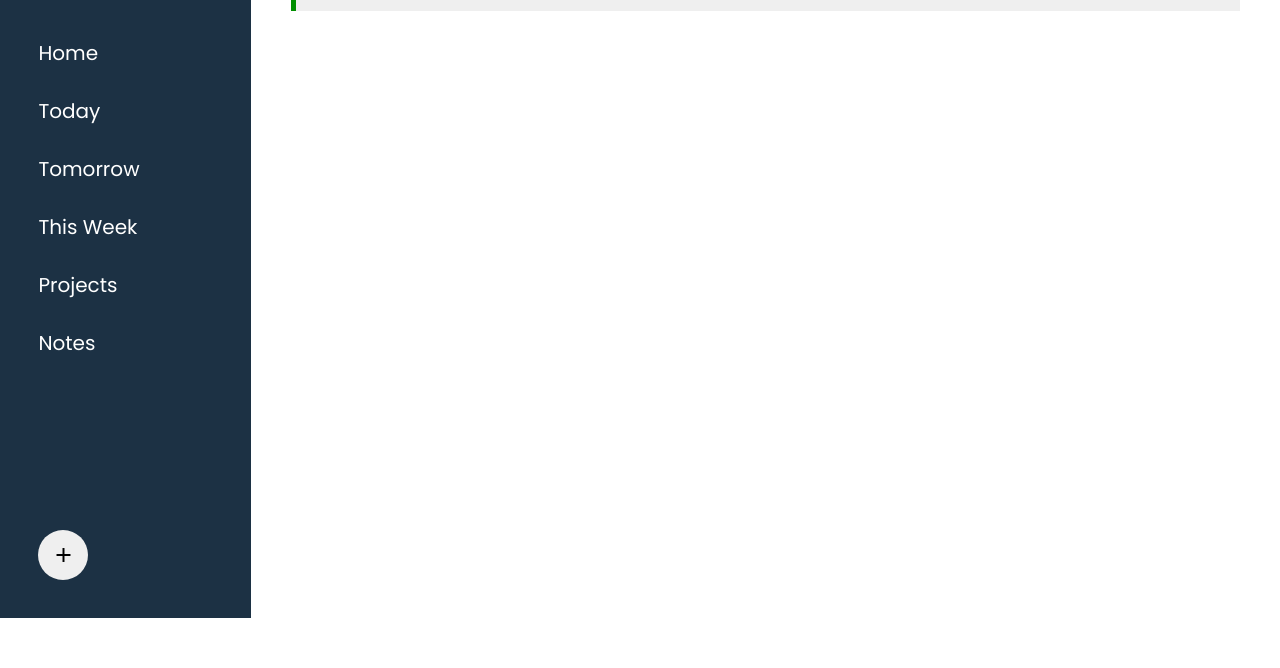
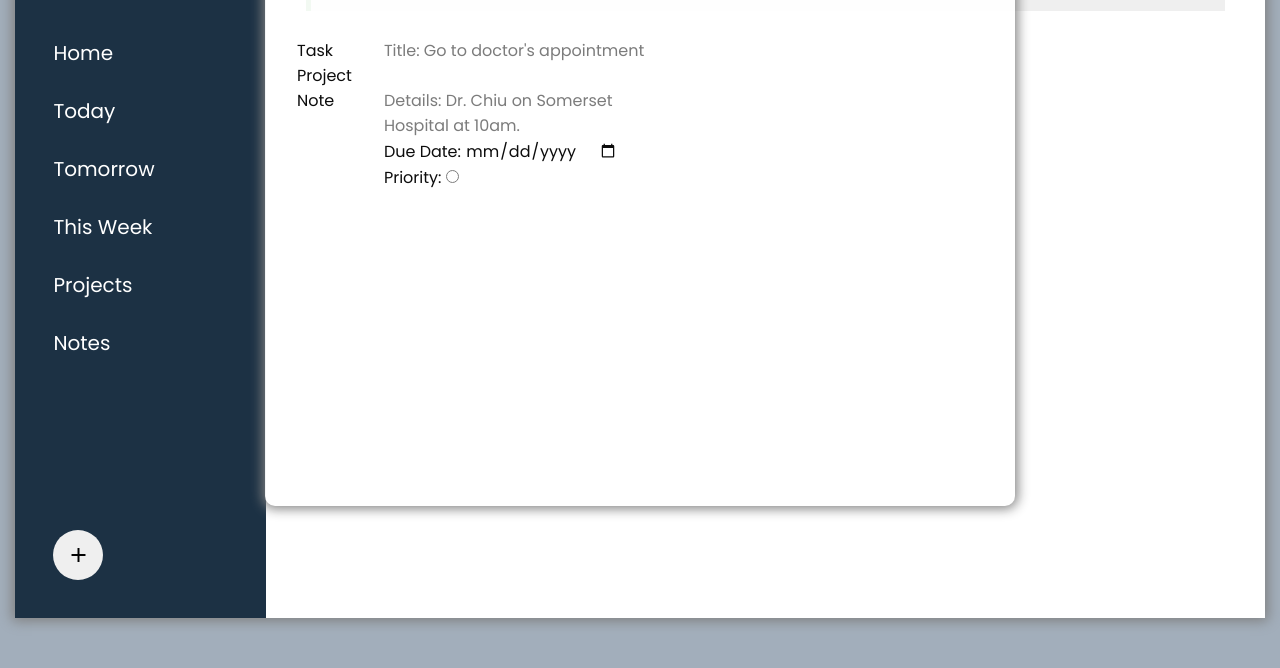
Before and after one commit to renchester/top-todo-list, a plain HTML site: page index.html in a window 1280 px wide. Shown: the part 132-800 px from the top of the page. Drawn offline with Linux system fonts and the light colour scheme.

Commit message:
Add form to add new tasks

```diff
--- a/index.html
+++ b/index.html
@@ -49,6 +49,53 @@
           </div>
         </div>
       </div>
+
+      <div class="modal--add-task">
+        <div class="add-task--header">
+          <p class="add-task--header-content">Create a new...</p>
+        </div>
+        <div class="add-task--display">
+          <div class="add-task--sidebar">
+            <p class="sidebar--new-task">Task</p>
+            <p class="sidebar--new-project">Project</p>
+            <p class="sidebar--new-note">Note</p>
+          </div>
+          <form action="" class="content-form--new-task">
+            <div class="add-task--content">
+              <textarea
+                class="new-task--task-title"
+                placeholder="Title: Go to doctor's appointment"
+                minlength="1"
+                maxlength="60"
+                required
+              ></textarea>
+              <textarea
+                class="new-task--task-details"
+                placeholder="Details: Dr. Chiu on Somerset Hospital at 10am."
+                maxlength="240"
+              ></textarea>
+
+              <div class="new-task--task-date-wrapper">
+                <label for="new-task-date">Due Date:</label>
+                <input
+                  type="date"
+                  class="new-task--task-date"
+                  name="new-task-date"
+                />
+              </div>
+
+              <div class="new-task--task-date-wrapper">
+                <label for="new-task-priority">Priority:</label>
+                <input
+                  type="radio"
+                  class="new-task--task-priority"
+                  name="new-task-priority"
+                />
+              </div>
+            </div>
+          </form>
+        </div>
+      </div>
     </div>
     <script src="main.js"></script>
   </body>
--- a/styles.css
+++ b/styles.css
@@ -20,6 +20,11 @@
 body {
   min-height: 100vh;
   min-height: -webkit-fill-available;
+  display: flex;
+  align-items: center;
+  justify-content: center;
+  background-color: var(--secondary-gray);
+}
 }
 
 html {
@@ -28,10 +33,13 @@ html {
 
 .content-wrapper {
   width: 100vw;
-  max-width: 1500px;
+  max-width: 1250px;
   min-height: 750px;
+  position: relative;
   display: flex;
   margin: auto;
+  box-shadow: 0px 0px 12px 3px rgb(128, 128, 128);
+  background-color: white;
 }
 
 .btn {
@@ -159,3 +167,38 @@ html {
 .material-icons.icon-delete:hover {
   color: var(--primary-red);
 }
+
+
+/* MODAL - ADD TASK */
+
+.modal--add-task {
+  position: absolute;
+  top: 0;
+  bottom: 0;
+  left: 0;
+  right: 0;
+  min-width: 400px;
+  max-width: 60%;
+  max-height: 70%;
+  border-radius: 10px;
+  margin: auto;
+  background-color: white;
+  box-shadow: 0px 0px 12px 3px rgb(128, 128, 128);
+  opacity: 0.95;
+}
+
+.add-task--display {
+  padding: 2rem;
+  display: flex;
+}
+
+.add-task--content {
+  display: flex;
+  flex-direction: column;
+  padding-left: 2rem;
+}
+
+.add-task--content textarea {
+  resize: none;
+  width: max-content;
+}
```
